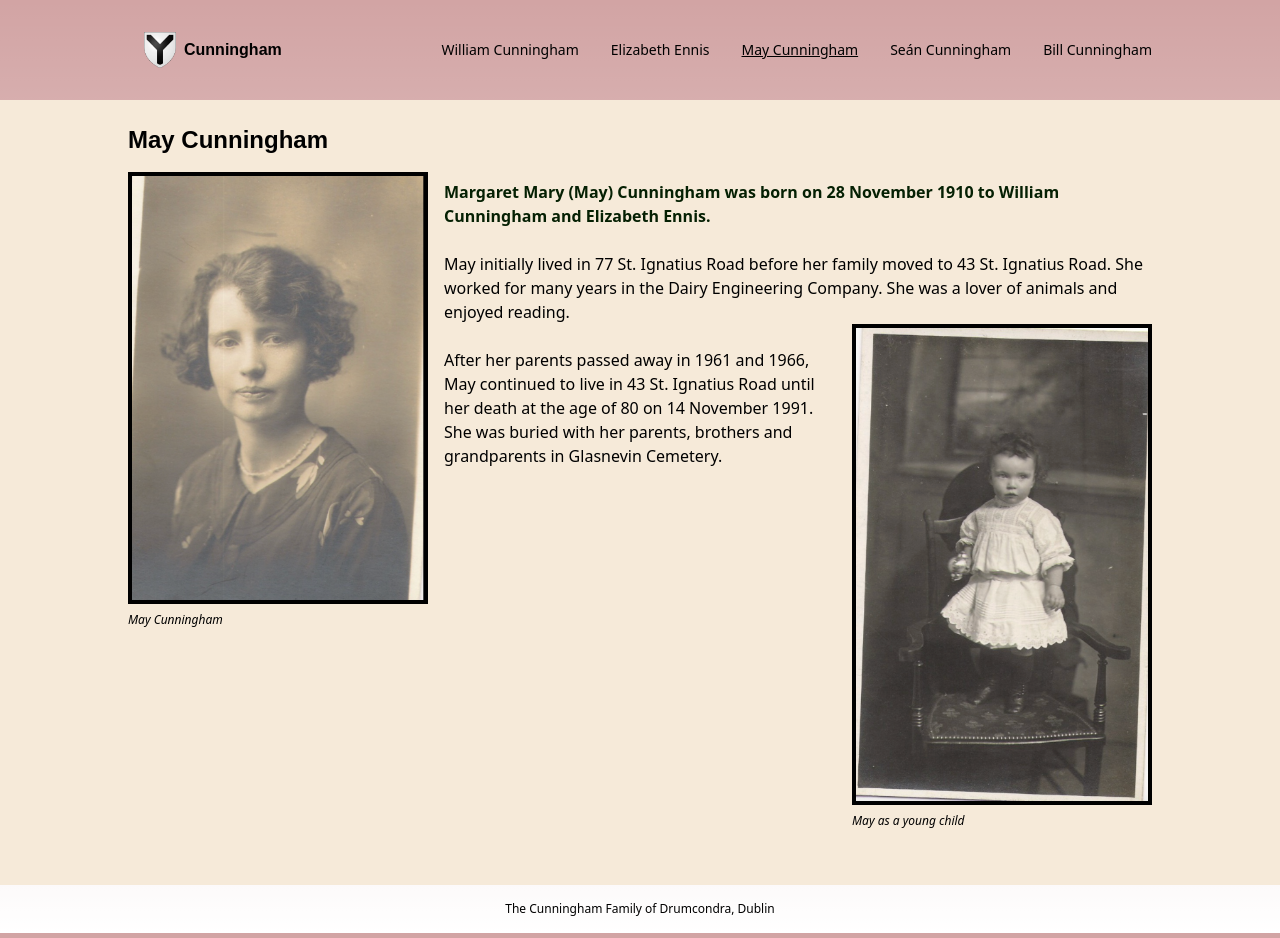
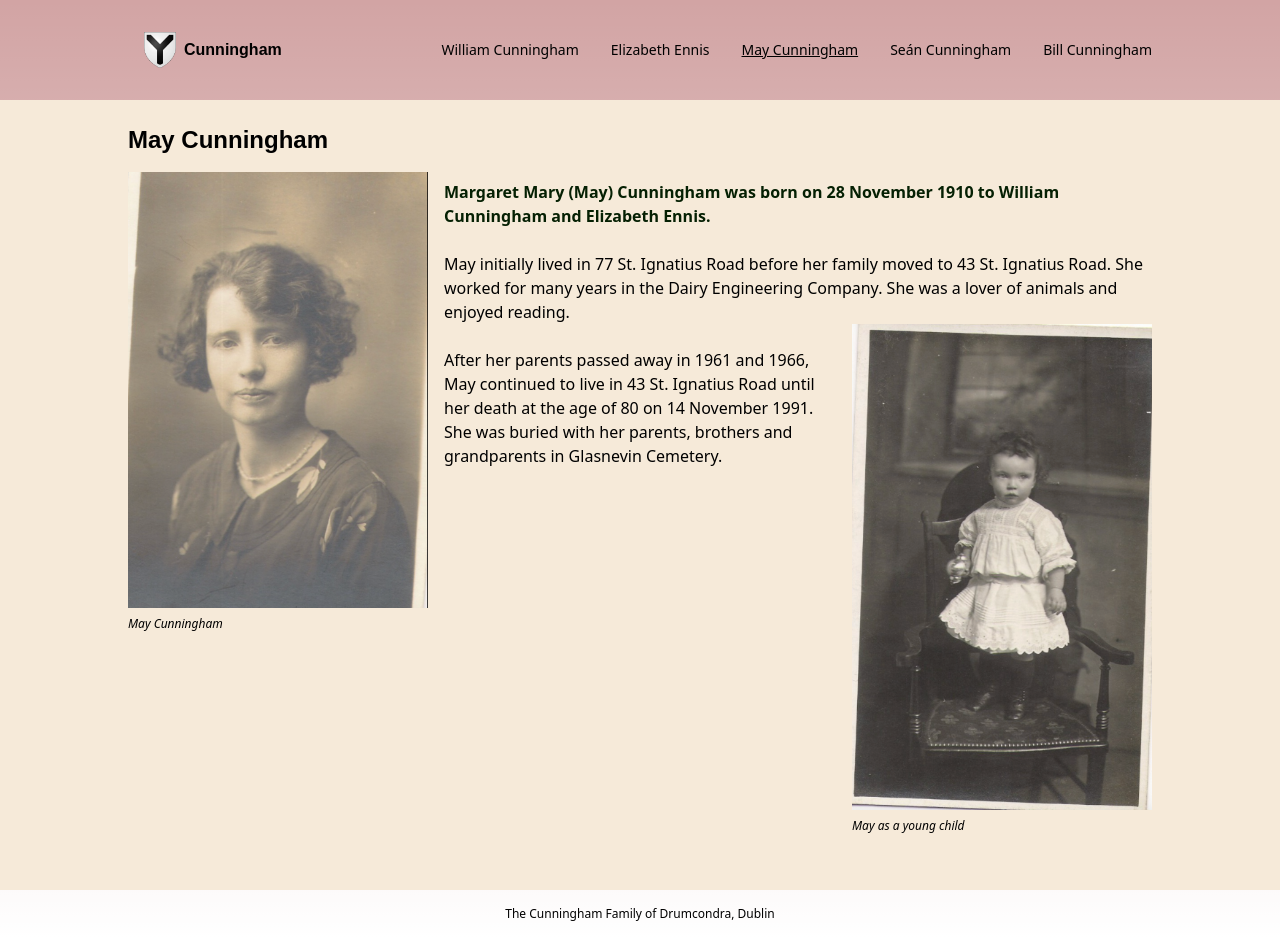
Before and after one commit to markbokeeffe/cunningham-family, a Next.js app: page /may-cunningham in a window 1280 px wide. Built offline with nearby package versions, Linux system fonts and the light colour scheme.

Commit message:
Test classname

```diff
--- a/src/app/components/Image/index.tsx
+++ b/src/app/components/Image/index.tsx
@@ -16,12 +16,12 @@ type ImageProps = {
 export const Image= ({ clear = true, src, alt='', className, float = 'left', width, height, caption }: ImageProps) =>
 <div style={{ width }} className={clsx( float === 'right' ? `lg:float-right lg:ml-4 ${clear && 'clear-right'}` : `lg:float-left lg:mr-4 ${clear && 'clear-left'}`, 'flex flex-col')}>
 <ImageElem
-src={src}
-alt={alt}
-className={clsx('dark:invert border-4 border-black opacity-100', className)}
-width={width}
-height={height}
-priority
+  src={src}
+  alt={alt}
+  // className={clsx('border-4 border-black', className)}
+  width={width}
+  height={height}
+  priority
 />
 <span className={clsx("block italic text-xs mt-2" )}>{caption}</span>
 </div>
```
